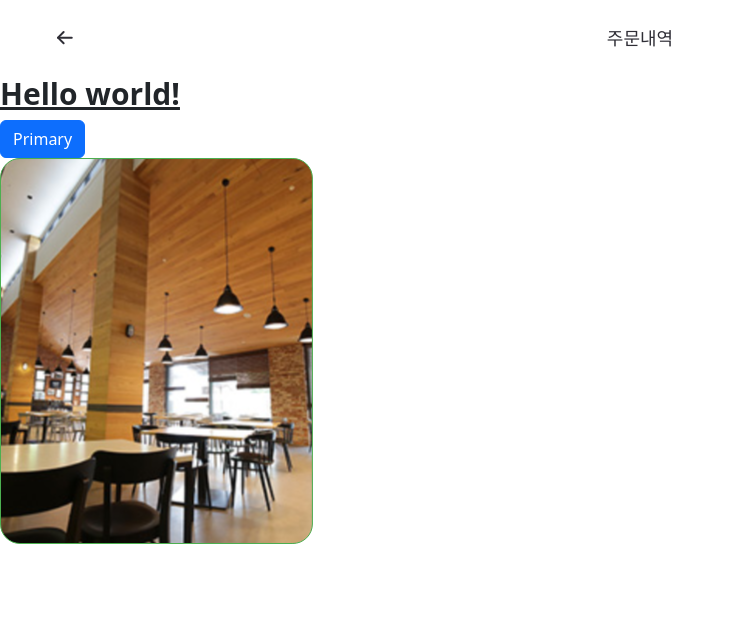
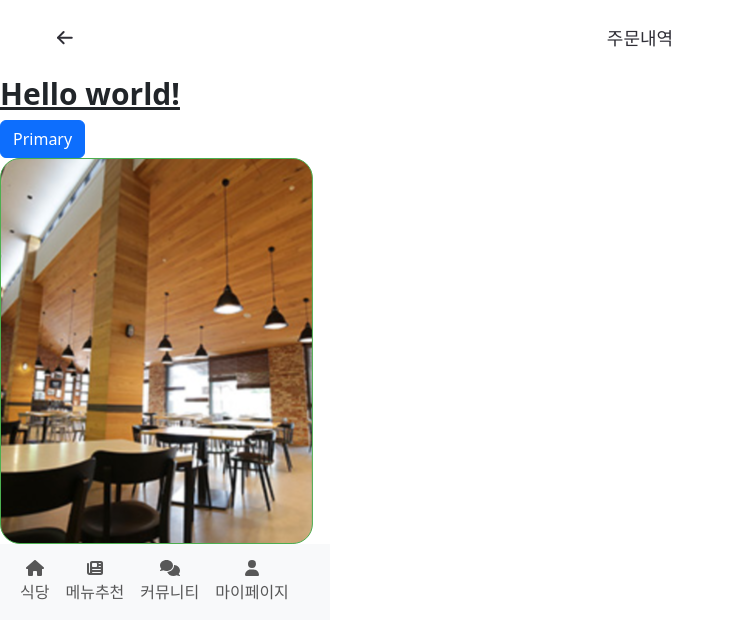
Before and after one commit to pbk95120/Kingo-Eats, a React (Create React App) app in the folder frontend/: page / in a window 1280 px wide. Shown: the top 638 px of the page, without its empty margins (0-734 px from the left). Built offline with nearby package versions, Linux system fonts and the light colour scheme.

Commit message:
nav_first

```diff
--- a/frontend/package.json
+++ b/frontend/package.json
@@ -3,6 +3,9 @@
   "version": "0.1.0",
   "private": true,
   "dependencies": {
+    "@fortawesome/fontawesome-free": "^6.4.2",
+    "@fortawesome/free-solid-svg-icons": "^6.4.2",
+    "@fortawesome/react-fontawesome": "^0.2.0",
     "@reduxjs/toolkit": "^1.9.7",
     "@testing-library/jest-dom": "^5.17.0",
     "@testing-library/react": "^13.4.0",
@@ -16,6 +19,7 @@
     "react-router-dom": "^6.18.0",
     "react-scripts": "5.0.1",
     "redux": "^4.2.1",
+    "styled-components": "^6.1.1",
     "web-vitals": "^2.1.4"
   },
   "scripts": {
--- a/frontend/src/components/Nav.js
+++ b/frontend/src/components/Nav.js
@@ -1 +1,68 @@
-//nav bar
+// Nav.js
+
+import React from 'react';
+import { Navbar, Nav as BootstrapNav, Container } from 'react-bootstrap';
+import { FontAwesomeIcon } from '@fortawesome/react-fontawesome';
+import {
+  faHome,
+  faNewspaper,
+  faComments,
+  faUser,
+} from '@fortawesome/free-solid-svg-icons';
+
+const Nav = () => {
+  return (
+    <Navbar bg="light" style={{ maxWidth: '330px' }}>
+      <Container>
+        <BootstrapNav className="mr-auto">
+          <BootstrapNav.Link
+            href="#home"
+            style={{
+              display: 'flex',
+              flexDirection: 'column',
+              alignItems: 'center',
+            }}
+          >
+            <FontAwesomeIcon icon={faHome} />
+            <span style={{ marginTop: '4px' }}>식당</span>
+          </BootstrapNav.Link>
+          <BootstrapNav.Link
+            href="#new"
+            style={{
+              display: 'flex',
+              flexDirection: 'column',
+              alignItems: 'center',
+            }}
+          >
+            <FontAwesomeIcon icon={faNewspaper} />
+            <span style={{ marginTop: '4px' }}>메뉴추천</span>
+          </BootstrapNav.Link>
+          <BootstrapNav.Link
+            href="#chat"
+            style={{
+              display: 'flex',
+              flexDirection: 'column',
+              alignItems: 'center',
+            }}
+          >
+            <FontAwesomeIcon icon={faComments} />
+            <span style={{ marginTop: '4px' }}>커뮤니티</span>
+          </BootstrapNav.Link>
+          <BootstrapNav.Link
+            href="#user"
+            style={{
+              display: 'flex',
+              flexDirection: 'column',
+              alignItems: 'center',
+            }}
+          >
+            <FontAwesomeIcon icon={faUser} />
+            <span style={{ marginTop: '4px' }}>마이페이지</span>
+          </BootstrapNav.Link>
+        </BootstrapNav>
+      </Container>
+    </Navbar>
+  );
+};
+
+export default Nav;
--- a/frontend/src/pages/HomePage.js
+++ b/frontend/src/pages/HomePage.js
@@ -1,5 +1,6 @@
 import TestComponent from '../components/Test/TestComponenet';
 import Title from '../components/common/Title';
+import Nav from '../components/Nav';
 
 const HomePage = () => {
   return (
@@ -8,6 +9,7 @@ const HomePage = () => {
         <Title title="주문내역" />
         <TestComponent />
       </section>
+      <Nav />
     </main>
   );
 };
```
Also changed, not shown: 2 other files (tests, documents, lock files or other folders).
